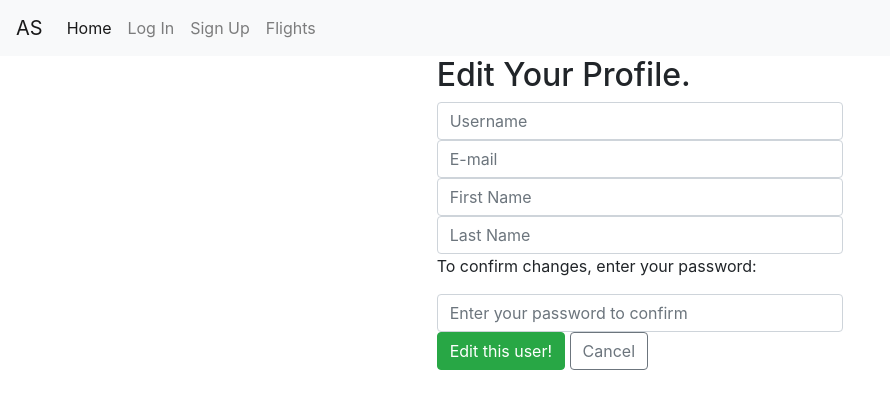
After one commit to negasaa12/Flight-Booking, a Flask app: template templates/edit.html in a window 1280 px wide. The commit adds this page. Shown: the top 409 px of the page, without its empty margins (0-890 px from the left). Run offline with Flask 3, Linux system fonts and the light colour scheme; the template is opened without the code that fills it: values that come from a table or form of the project are taken from there, others are empty.

Commit message:
added a edit profile route

```diff
--- a/app.py
+++ b/app.py
@@ -1,7 +1,7 @@
 from flask import render_template
 from flask import Flask, render_template, request, session, redirect, flash
 from flask_debugtoolbar import DebugToolbarExtension
-from forms import AddFligtForm, SignUp, LogInForm
+from forms import AddFligtForm, SignUp, LogInForm, UpdateUserForm
 from models import db, connect_db, User, Flight
 from flask_bcrypt import Bcrypt
 import requests
@@ -21,7 +21,7 @@ app.app_context().push()
 
 connect_db(app)
 
-token = "Wsfg4ngY9UwBGtcJ4U4m7QZyAxNz"
+token = "NqfFM5apmYDnGgd6PAA6uMqW0tB2"
 
 
 headers = {'Authorization': f'Bearer {token}'}
@@ -85,6 +85,34 @@ def logout():
     if 'user_id' in session:
         session.pop('user_id')
         return redirect('/')
+
+
+@app.route('/user/profile', methods=["POST", "GET"])
+def edit_user():
+    """UPDATE USER """
+
+    form = UpdateUserForm()
+    user = User.query.get_or_404(session['user_id'])
+
+    if "user_id" not in session:
+        flash("Please Login First!")
+        return redirect('/login')
+
+    if form.validate_on_submit():
+
+        if User.authenticate(user.username, form.password.data):
+            user.username = form.username.data or user.username
+            user.email = form.email.data or user.email
+            user.first_name = form.first_name.data or user.first_name
+            user.last_name = form.last_name.data or user.last_name
+
+            db.session.commit()
+            flash('Edits confirmed!')
+            return redirect(f"/user/{session['user_id']}")
+
+        flash('WRONG PASSWORD, Please Try Again!')
+
+    return render_template('edit.html', form=form)
 
 
 @app.route('/user/<int:user_id>')
--- a/forms.py
+++ b/forms.py
@@ -31,3 +31,12 @@ class LogInForm(FlaskForm):
 
     username = StringField('Username', validators=[DataRequired()])
     password = PasswordField('Password', validators=[DataRequired()])
+
+
+class UpdateUserForm(FlaskForm):
+
+    username = StringField('Username')
+    email = StringField('E-mail')
+    password = PasswordField('Password', validators=[Length(min=6)])
+    first_name = StringField('First Name')
+    last_name = StringField('Last Name')
--- a/static/styles.css
+++ b/static/styles.css
@@ -47,3 +47,15 @@
     width: 100%;
     height: auto;
   }
+
+
+
+  .form-inline {
+    display: flex;
+    flex-wrap: wrap;
+    align-items: center;
+  }
+
+  .form-inline input {
+    margin-right: 10px;
+  }
--- a/templates/base.html
+++ b/templates/base.html
@@ -28,7 +28,7 @@
         </li>
       {% else %}
       <li class="nav-item active">
-        <a class="nav-link" href="">Home</a>
+        <a class="nav-link" href="/">Home</a>
 
         {% endif %}
         <li class="nav-item">
@@ -42,7 +42,12 @@
         </li>
         {% if 'user_id' in session %}
         <li class="nav-item active">
+          <a class="nav-link" href="/user/profile">Settings</a>
+
+        <li class="nav-item active">
           <a class="nav-link" href="/logout">Logout</a>
+
+
         </li>
 
         {% endif %}
--- /dev/null
+++ b/templates/edit.html
@@ -0,0 +1,42 @@
+{% extends 'base.html' %}
+
+
+
+{% block content %}
+
+
+
+
+
+
+<div class="row justify-content-md-center">
+    <div class="col-md-4">
+      <h2 class="join-message">Edit Your Profile.</h2>
+      <form method="POST" id="user_form">
+        {{ form.hidden_tag() }}
+
+        {% for field in form if field.widget.input_type != 'hidden' and field.name != 'password' %}
+          {% for error in field.errors %}
+            <span class="text-danger">{{ error }}</span>
+          {% endfor %}
+          {{ field(placeholder=field.label.text, class="form-control") }}
+        {% endfor %}
+
+        <p>To confirm changes, enter your password:</p>
+        {% if form.password.errors %}
+          {% for error in form.password.errors %}
+            <span class="text-danger">
+            {{ error }}
+          </span>
+          {% endfor %}
+        {% endif %}
+        {{ form.password(placeholder="Enter your password to confirm", class="form-control") }}
+
+        <div class="edit-btn-area">
+          <button class="btn btn-success">Edit this user!</button>
+          <a href="/user/{{session['user_id']}}" class="btn btn-outline-secondary">Cancel</a>
+        </div>
+      </form>
+    </div>
+  </div>
+{% endblock %}
--- a/templates/home.html
+++ b/templates/home.html
@@ -19,7 +19,7 @@
 
 
     <div class="fade-in">
-    <h1  id="home_h1" >  Welcome To AeroSerenity</h1>
+    <h1  id="home_h1" class="mb-4">  Welcome To AeroSerenity</h1>
 
 
     <img  class="banner-image"src="https://rare-gallery.com/uploads/posts/5409255-flight-airplane-view-plane-wing-sun-airplane-sunrise-aerial-sunlight-glow-travel-sunset-vacation-city-view-window-tap-morning-germany-hamburg-public-domain-images.jpg">
--- a/templates/search.html
+++ b/templates/search.html
@@ -44,4 +44,5 @@
 
 
 
+
   {% endblock %}
--- a/templates/user_details.html
+++ b/templates/user_details.html
@@ -20,11 +20,11 @@
 {% endwith %}
 
 
-<h1 clas=" mb-4"> Hello, {{user.first_name}}</h1>
+<h1 class=" mb-4 ml-4 display-4"> Welcome back, {{user.first_name}}!</h1>
 
 
 
-<h2 class="margin: 20px"> My Tickets</h2>
+<h2 class="mt-5"> My Tickets</h2>
 {% for flight in flights %}
 
 
```
Also changed, not shown: templates/flights.html (+5 -2 lines).
